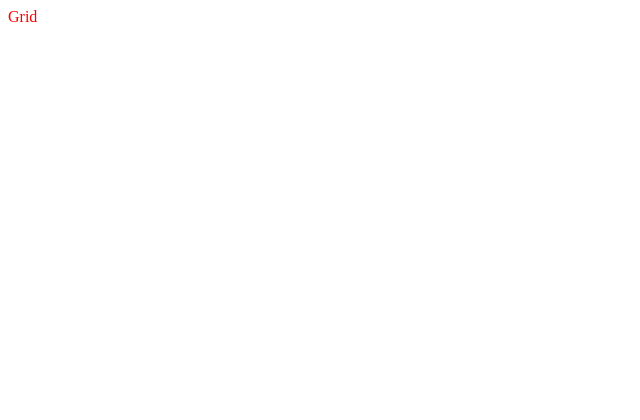
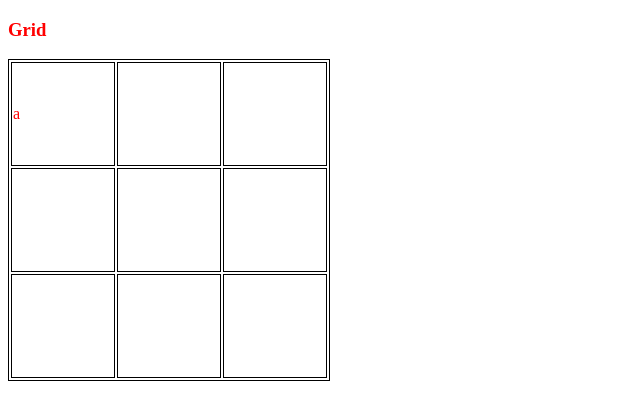
Before and after one commit to GeorgeNagel/ReactReduxTimeTravel, a React app: page / in a window 1280 px wide. Shown: the top 420 px of the page, without its empty margins (0-640 px from the left). Built offline with nearby package versions, Linux system fonts and the light colour scheme; the HTML template or start-up script is replaced by a standard one.

Commit message:
Fix rendering of grids

```diff
--- a/src/App.css
+++ b/src/App.css
@@ -1,3 +1,10 @@
 * {
   color: red;
 }
+table, th, td {
+   border: 1px solid black;
+}
+td {
+  width: 100px;
+  height: 100px;
+}
--- a/src/components/Grid.js
+++ b/src/components/Grid.js
@@ -1,9 +1,31 @@
-import React from 'react'
+import React, { Component } from 'react'
 
-const Grid = () => (
-  <div>
-    Grid
-  </div>
-)
-
+class Grid extends Component {
+  render() {
+    return(
+      <div>
+        <h3>Grid</h3>
+        <table>
+          <tbody>
+            <tr>
+              <td>a{this.props.board[0][0]}</td>
+              <td>{this.props.board[0][1]}</td>
+              <td>{this.props.board[0][2]}</td>
+            </tr>
+            <tr>
+              <td>{this.props.board[1][0]}</td>
+              <td>{this.props.board[1][1]}</td>
+              <td>{this.props.board[1][2]}</td>
+            </tr>
+            <tr>
+              <td>{this.props.board[2][0]}</td>
+              <td>{this.props.board[2][1]}</td>
+              <td>{this.props.board[2][2]}</td>
+            </tr>
+          </tbody>
+        </table>
+      </div>
+    )
+  }
+}
 export default Grid
--- a/src/containers/CurrentGrid.js
+++ b/src/containers/CurrentGrid.js
@@ -4,7 +4,9 @@ import Grid from '../components/Grid'
 
 const mapStateToProps = (state) => {
   return {
-
+    board: state.gameBoard.board,
+    player1Token: state.players[0].token,
+    player2Token: state.players[1].token
   }
 }
 
--- a/src/reducers/gameBoard.js
+++ b/src/reducers/gameBoard.js
@@ -1,4 +1,4 @@
-const initialState = {
+let initialState = {
   board: [
     [null, null, null],
     [null, null, null],
```
